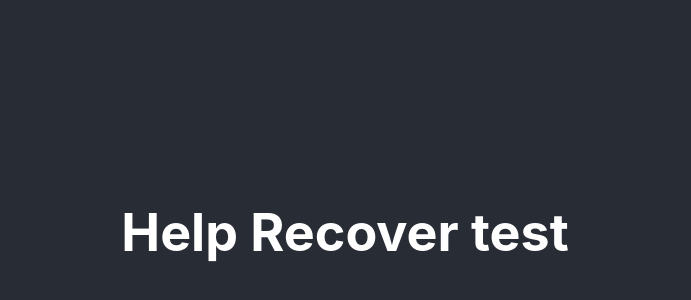
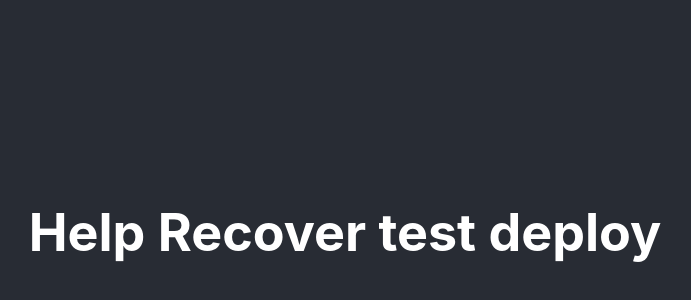
Before and after one commit to tresor-ruph/helpRecover-Web, a React (Create React App) app: page / in a window 1280 px wide. Shown: the part 168-468 px from the top of the page, without its empty margins (295-986 px from the left). Built offline with nearby package versions, Linux system fonts and the light colour scheme.

Commit message:
test deploy

```diff
--- a/src/App.js
+++ b/src/App.js
@@ -5,9 +5,7 @@ function App() {
   return (
     <div className="App">
       <header className="App-header">
-
-          <h1>Help Recover test</h1>
-
+          <h1>Help Recover test deploy</h1>
       </header>
     </div>
   );
```
